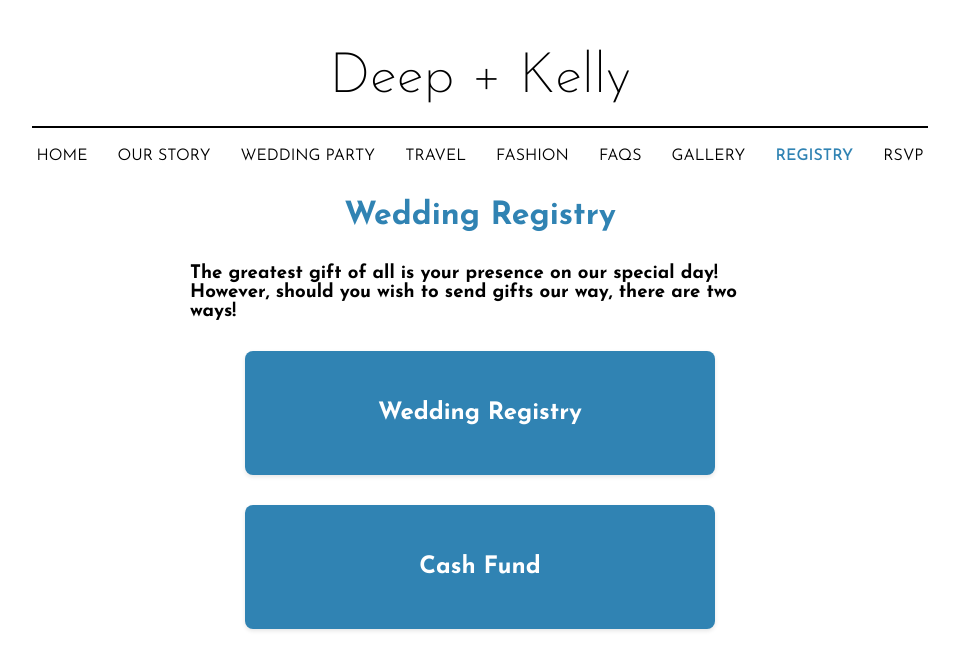
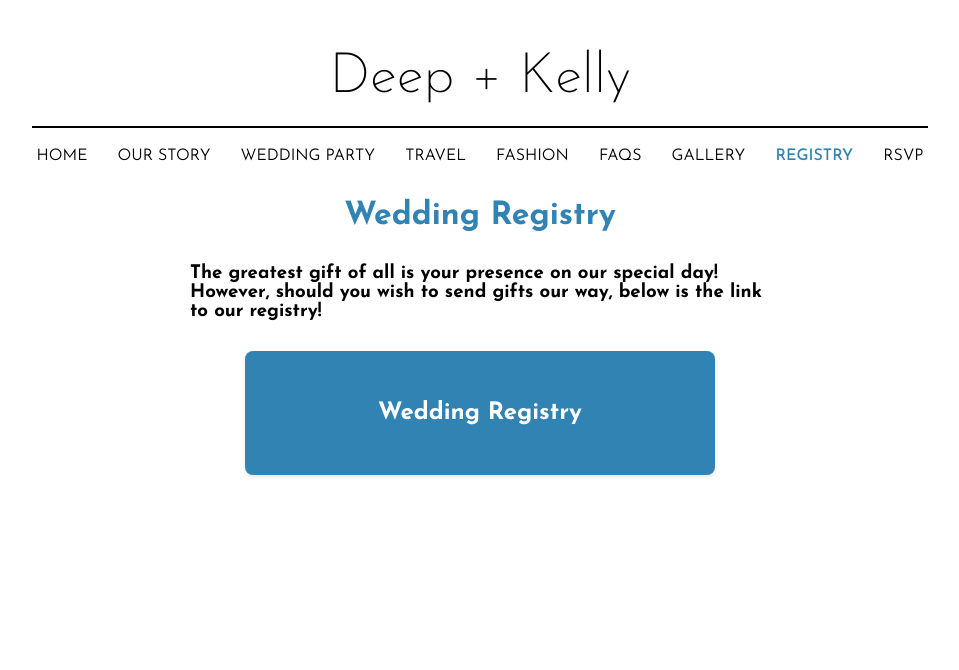
Before and after one commit to honeybadgerdeep/deep-and-kelly, a SvelteKit app: page /registry in a window 1280 px wide. Shown: the top 670 px of the page, without its empty margins (160-1119 px from the left). Built offline with nearby package versions, Linux system fonts and the light colour scheme.

Commit message:
feat: registry consolidated to single link on WithJoy

```diff
--- a/src/routes/registry/+page.svelte
+++ b/src/routes/registry/+page.svelte
@@ -7,18 +7,13 @@
         <h1>Wedding Registry</h1>
     </header>
     <h3>
-        The greatest gift of all is your presence on our special day! However, should you wish to send gifts our way, there are two ways!
+        The greatest gift of all is your presence on our special day! However, should you wish to send gifts our way, below is the link to our registry!
     </h3>
     <div class="card-container">
-        <a target='_blank' href='https://www.amazon.com/wedding/registry/OO5Z52RMDHZA'>
+        <a target='_blank' href='https://withjoy.com/deep-and-sethi/registry'>
             <div class='card'>
                 <h2>Wedding Registry</h2>
             </div>
         </a>
-        <a target='_blank' href='https://withjoy.com/deep-and-sethi/registry'>
-            <div class='card'>
-                <h2>Cash Fund</h2>
-            </div>
-        </a>
     </div>
 </div>
```
